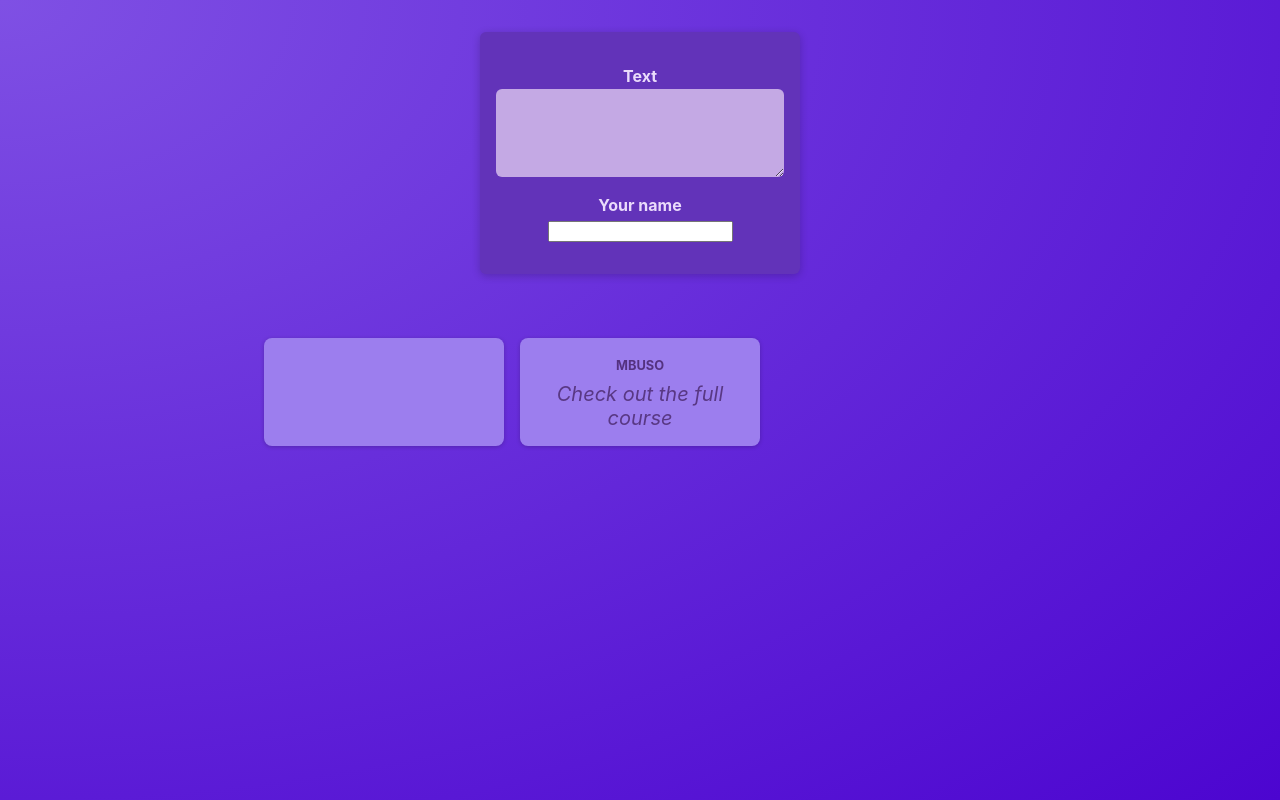
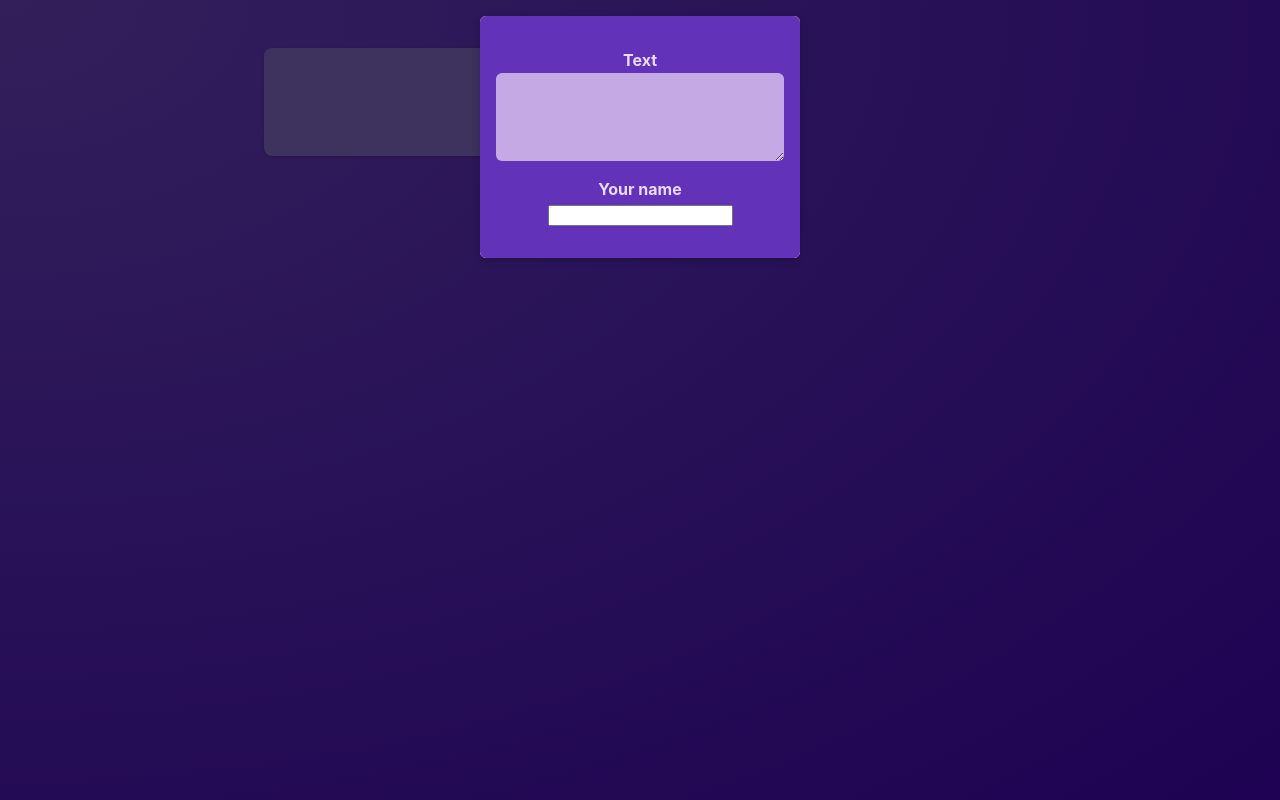
Before and after one commit to mbali-18/react-crash-course, a React (Vite) app: page / in a window 1280 px wide. Built offline with nearby package versions, Linux system fonts and the light colour scheme; the HTML template or start-up script is replaced by a standard one.

Commit message:
The Special "children" Prop

```diff
--- /dev/null
+++ b/src/components/Modal.jsx
@@ -0,0 +1,14 @@
+import classes from "./Modal.module.css";
+
+function Modal({ children }) {
+  return (
+    <>
+      <div className={classes.backdrop} />
+      <dialog open className={classes.modal}>
+        {children}
+      </dialog>
+    </>
+  );
+}
+
+export default Modal;
--- /dev/null
+++ b/src/components/Modal.module.css
@@ -0,0 +1,18 @@
+.backdrop {
+  position: fixed;
+  top: 0;
+  left: 0;
+  width: 100%;
+  height: 100vh;
+  background-color: rgba(0, 0, 0, 0.6);
+  z-index: 1;
+}
+
+.modal {
+  border: none;
+  border-radius: 6px;
+  box-shadow: 0 2px 8px rgba(0, 0, 0, 0.2);
+  padding: 0;
+  overflow: hidden;
+  z-index: 1;
+}
--- a/src/components/NewPost.module.css
+++ b/src/components/NewPost.module.css
@@ -2,9 +2,6 @@
     background-color: #6233b9;
     padding: 1rem;
     width: 20rem;
-    margin: 2rem auto;
-    border-radius: 6px;
-    box-shadow: 0 2px 8px rgba(0, 0, 0, 0.2);
   }
 
   .form label {
--- a/src/components/Post.jsx
+++ b/src/components/Post.jsx
@@ -1,10 +1,10 @@
 import classes from "./Post.module.css";
 
-function Post(props) {
+function Post({ author, body }) {
   return (
     <li className={classes.post}>
-      <p className={classes.author}>{props.author}</p>
-      <p className={classes.text}>{props.body}</p>
+      <p className={classes.author}>{author}</p>
+      <p className={classes.text}>{body}</p>
     </li>
   );
 }
--- a/src/components/PostsList.jsx
+++ b/src/components/PostsList.jsx
@@ -2,6 +2,7 @@
 
 import Post from "./Post";
 import NewPost from "./NewPost";
+import Modal from "./Modal";
 import classes from "./PostsList.module.css";
 
 function PostList() {
@@ -18,10 +19,12 @@
 
   return (
     <>
-      <NewPost
-        onBodyChange={bodyChangeHandler}
-        onAuthorChange={authorChangeHandler}
-      />
+      <Modal>
+        <NewPost
+          onBodyChange={bodyChangeHandler}
+          onAuthorChange={authorChangeHandler}
+        />
+      </Modal>
       <ul className={classes.posts}>
         <Post author={enteredAuthor} body={enteredBody} />
         <Post author="Mbuso" body="Check out the full course" />
```
